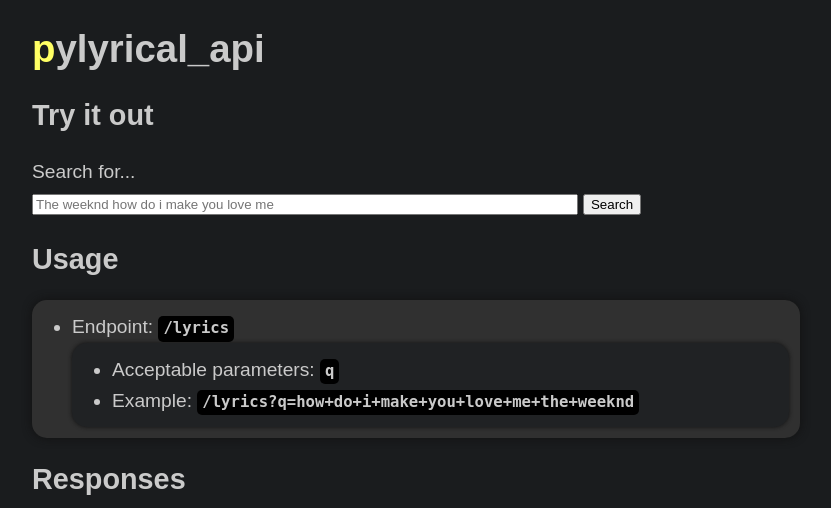
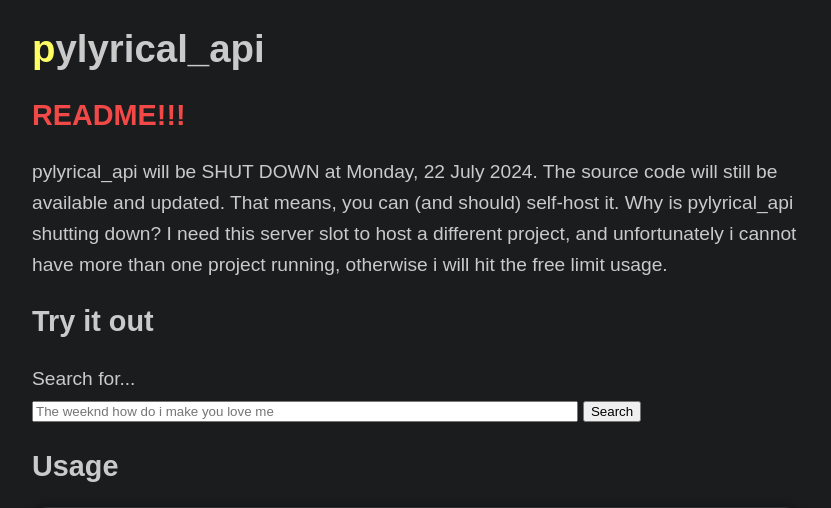
Before and after one commit to devlocalhost/pylyrical_api, a Flask app: page / in a window 1280 px wide. Shown: the top 508 px of the page, without its empty margins (224-1055 px from the left). Run offline with Flask 3, Linux system fonts and the light colour scheme.

Commit message:
shutting down api on render.com

```diff
--- a/templates/index.html
+++ b/templates/index.html
@@ -11,6 +11,9 @@
         <div class="top-bar" id="scrollBar"></div>
 
         <h1 class="colored" onclick="toggleStylesheet()">pylyrical_api</h1>
+
+        <h2 style="color: #f04947">README!!!</h2>
+        <p>pylyrical_api will be SHUT DOWN at Monday, 22 July 2024. The source code will still be available and updated. That means, you can (and should) self-host it. Why is pylyrical_api shutting down? I need this server slot to host a different project, and unfortunately i cannot have more than one project running, otherwise i will hit the free limit usage.</p>
 
         <h2>Try it out</h2>
         <form action="/lyrics" method="get">
```
